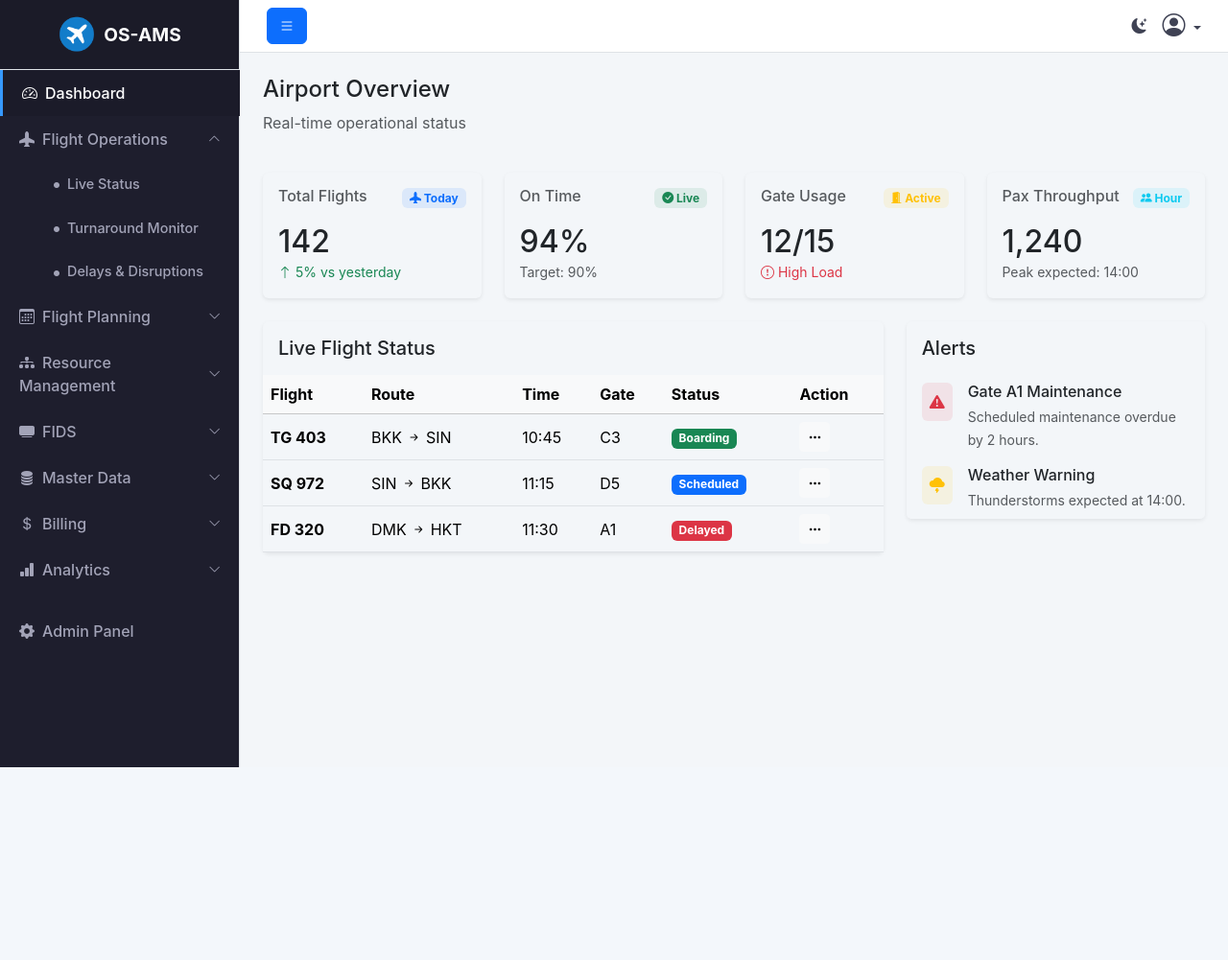
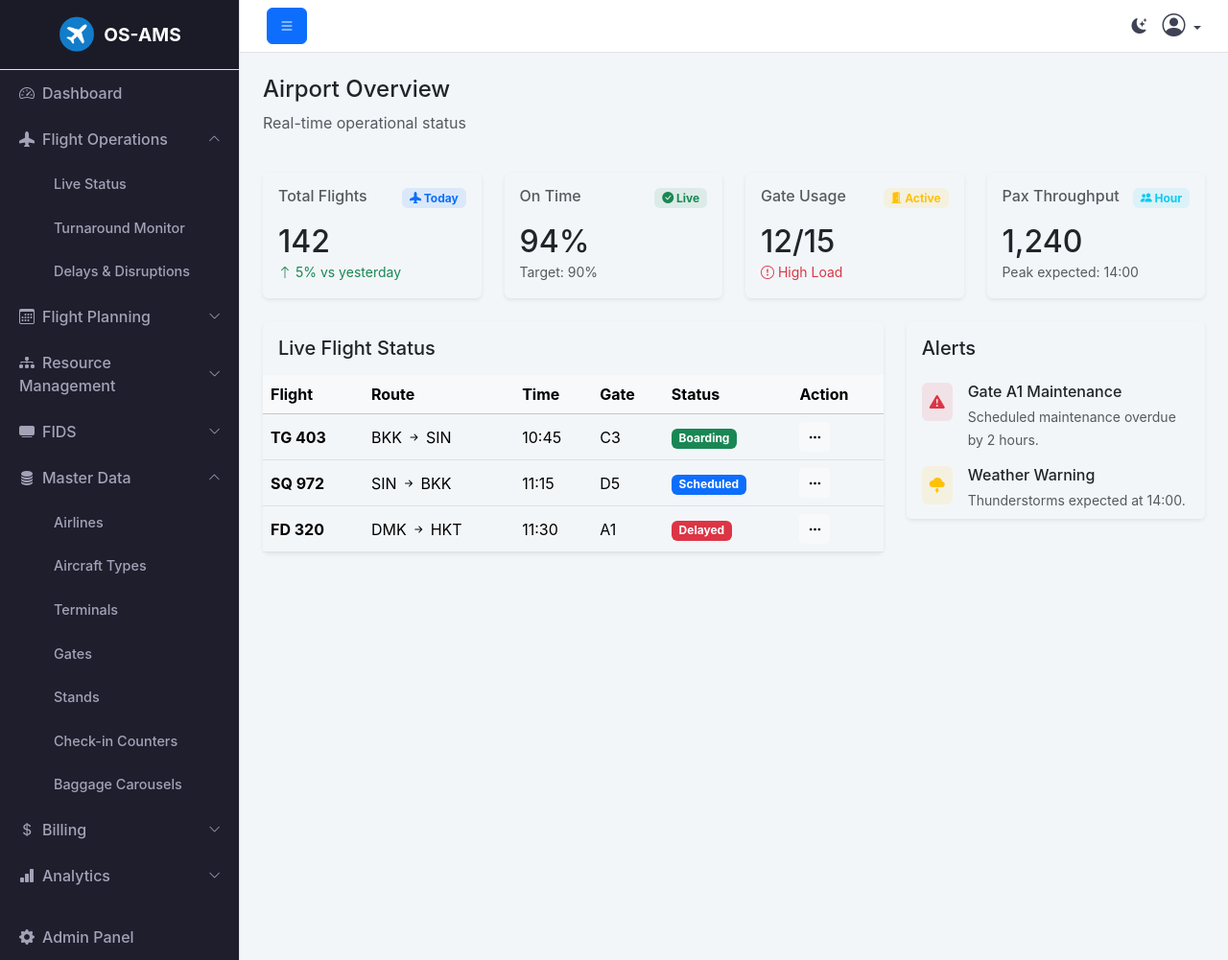
Before and after one commit to Iotonix/osams, a Django app: page / in a window 1280 px wide, after a click on "Flight Operations". Shown: the whole page at 96% size. Before the commit the page ends 800 px from the top, so only its background shows below. Run offline with Django 5.2, Linux system fonts and the light colour scheme; the visitor is signed in with stand-in values (Sample User, id 1); some libraries are stand-ins or nearby versions.

Commit message:
Refactor sidebar styles: enforce no underlines for sidebar links and icons, and ensure Master Data menu remains open while fixing active state highlighting for current page in submenu

```diff
--- a/static/css/style.css
+++ b/static/css/style.css
@@ -13,6 +13,11 @@
     --sidebar-hover-bg: rgba(255, 255, 255, 0.05);
     --sidebar-active-bg: #1b1b29;
     --sidebar-width: 250px;
+}
+
+/* Global rule: NO UNDERLINES in sidebar - EVER */
+#sidebar-wrapper * {
+    text-decoration: none !important;
 }
 
 [data-bs-theme="dark"] {
@@ -82,12 +87,27 @@ body {
     text-decoration: none !important;
 }
 
-/* Force remove underlines from all anchor tags in sidebar */
+/* Force remove underlines from all anchor tags and icons in sidebar */
 #sidebar-wrapper a,
+#sidebar-wrapper a:link,
 #sidebar-wrapper a:hover,
 #sidebar-wrapper a:focus,
 #sidebar-wrapper a:active,
-#sidebar-wrapper a:visited {
+#sidebar-wrapper a:visited,
+#sidebar-wrapper a i,
+#sidebar-wrapper a i:hover,
+#sidebar-wrapper a i:focus,
+#sidebar-wrapper .list-group-item,
+#sidebar-wrapper .list-group-item:link,
+#sidebar-wrapper .list-group-item:hover,
+#sidebar-wrapper .list-group-item:focus,
+#sidebar-wrapper .list-group-item:active,
+#sidebar-wrapper .list-group-item:visited {
+    text-decoration: none !important;
+}
+
+#sidebar-wrapper .bi,
+#sidebar-wrapper i {
     text-decoration: none !important;
 }
 
@@ -234,8 +254,7 @@ body.sb-sidenav-toggled #sidebar-wrapper {
 }
 
 .submenu-dot {
-    font-size: 6px;
-    vertical-align: middle;
+    display: none !important;
 }
 
 .chevron-icon {
--- a/static/js/script.js
+++ b/static/js/script.js
@@ -44,16 +44,25 @@ document.addEventListener('DOMContentLoaded', event => {
     // Sidebar Menu Persistence
     // Keep Master Data menu always open
     const masterDataMenu = document.getElementById('masterDataMenu');
-    const masterDataToggle = document.querySelector('[data-bs-target="#masterDataMenu"]');
+    const masterDataToggle = document.querySelector('[href="#masterDataMenu"]');
 
     if (masterDataMenu && masterDataToggle) {
-        // Always show Master Data menu
+        // Force Master Data menu to stay open
         masterDataMenu.classList.add('show');
         masterDataToggle.setAttribute('aria-expanded', 'true');
+        masterDataToggle.classList.remove('collapsed');
 
-        // Store all collapse states
+        // Prevent Master Data menu from collapsing
+        masterDataToggle.addEventListener('click', function (e) {
+            e.preventDefault();
+            e.stopPropagation();
+            return false;
+        });
+
+        // Store all collapse states for other menus
         const collapseElements = document.querySelectorAll('.collapse');
         collapseElements.forEach(collapse => {
+            if (collapse.id !== 'masterDataMenu') {
                 collapse.addEventListener('shown.bs.collapse', function () {
                     localStorage.setItem('collapse_' + this.id, 'open');
                 });
@@ -68,7 +77,23 @@ document.addEventListener('DOMContentLoaded', event => {
                     const bsCollapse = new bootstrap.Collapse(collapse, { toggle: false });
                     bsCollapse.show();
                 }
+            }
         });
     }
 
+    // Fix active state - only highlight current page in submenu
+    const currentPath = window.location.pathname;
+    const sidebarLinks = document.querySelectorAll('#sidebar-wrapper .sidebar-submenu a.list-group-item');
+
+    sidebarLinks.forEach(link => {
+        const linkHref = link.getAttribute('href');
+
+        // Only add active class if this is the exact current page
+        if (linkHref && linkHref === currentPath) {
+            link.classList.add('active');
+        } else {
+            link.classList.remove('active');
+        }
     });
+
+});
--- a/templates/sidebar.html
+++ b/templates/sidebar.html
@@ -6,7 +6,7 @@
     </div>
     <div class="list-group list-group-flush">
         <!-- Dashboard - Always visible -->
-        <a href="{% url 'dashboard' %}" class="list-group-item list-group-item-action {% if request.path == '/' %}active{% endif %}">
+        <a href="{% url 'dashboard' %}" class="list-group-item list-group-item-action">
             <i class="bi bi-speedometer2 me-2"></i>Dashboard
         </a>
 
```
Lines whose indentation alone changed are shown as unchanged.
